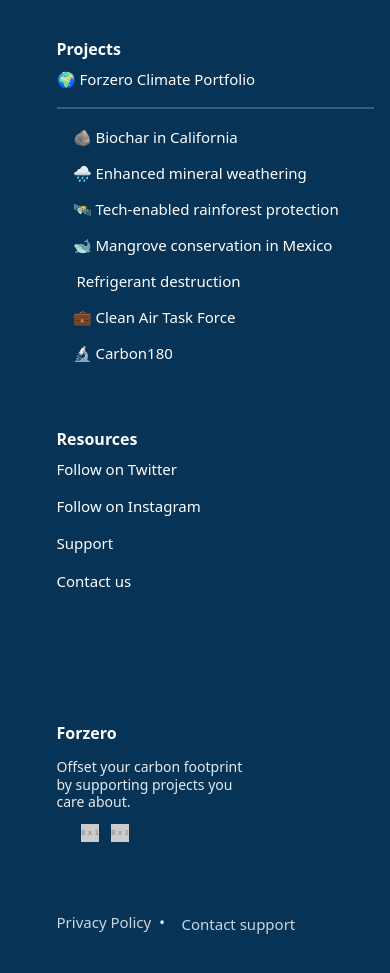
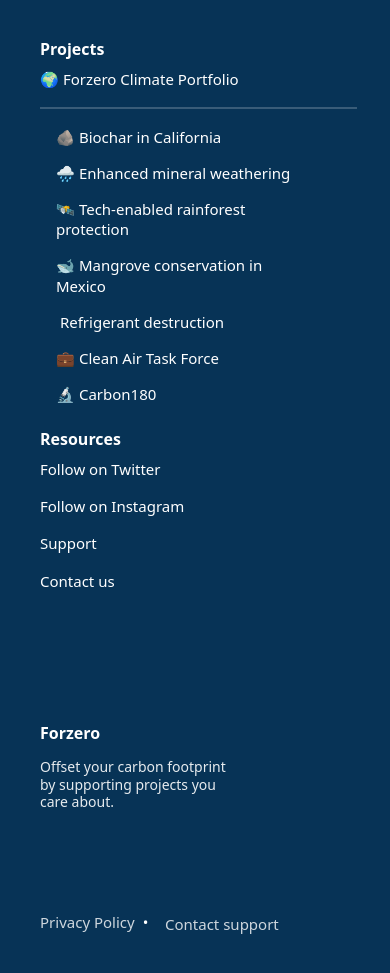
Before and after one commit to Atharv-02/for-zero-web, a React (Create React App) app: page /our-approach in a window 390 px wide. Shown: the part 5600-6573 px from the top of the page. Built offline with nearby package versions, Linux system fonts and the light colour scheme.

Commit message:
fixed footer

```diff
--- a/src/components/common/Footer.jsx
+++ b/src/components/common/Footer.jsx
@@ -173,10 +173,10 @@ const Footer = () => {
         </div>
       </div>
 
-      <div className='max-w-[320px] h-[959.75px] px-[21.50px] pt-3 pb-4 bg-for_zero_blue justify-center items-start sm:flex md:hidden'>
-        <div className='w-[320px] relative'>
+      <div className='max-w-[100vw] h-[959.75px] pt-3 pb-4 bg-for_zero_blue justify-center items-start sm:flex md:hidden'>
+        <div className='w-[310px] relative'>
           <div className='pb-[50px] left-0 top-[50px] absolute flex-col justify-start items-start gap-[50px] inline-flex'>
-            <div className='w-[387px] h-[339.38px] relative'>
+            <div className='w-[317px] h-[339.38px] relative'>
               <div className='left-0 top-0 absolute text-white text-base font-semibold'>
                 Projects
               </div>
@@ -185,8 +185,8 @@ const Footer = () => {
                   🌍 Forzero Climate Portfolio
                 </div>
               </div>
-              <div className='w-[317px] h-0.5 left-0 top-[69.42px] absolute opacity-20 border border-white' />
-              <div className='h-[251.94px] pl-4 pr-[104px] pt-0.5 pb-[3.42px] left-0 top-[87.42px] absolute flex-col justify-start items-start gap-[15.42px] inline-flex'>
+              <div className='w-full h-0.5 left-0 top-[69.42px] absolute opacity-20 border border-white' />
+              <div className='h-[251.94px] w-full pl-4 pr-[64px] pt-0.5 pb-[3.42px] left-0 top-[87.42px] absolute flex-col justify-start items-start gap-[15.42px] flex'>
                 <div className='text-white text-[15px] font-normal leading-snug'>
                   🪨 Biochar in California
                 </div>
@@ -210,7 +210,7 @@ const Footer = () => {
                 </div>
               </div>
             </div>
-            <div className='w-[387px] h-[244.53px] relative'>
+            <div className='w-[317px] h-[244.53px] relative'>
               <div className='left-0 top-0 absolute text-white text-base font-semibold'>
                 Resources
               </div>
@@ -270,12 +270,12 @@ const Footer = () => {
               </div>
             </div>
             */}
-            <div className='w-[387px] pr-[172px] justify-start items-start inline-flex'>
-              <div className='pr-[15px] pb-10 flex-col justify-start items-start gap-[13px] inline-flex'>
+            <div className='w-[317px] justify-start items-start flex'>
+              <div className='pr-[15px] pb-10 flex-col justify-start items-start gap-[13px] flex'>
                 <div className='text-white text-base font-semibold'>
                   Forzero
                 </div>
-                <div className='self-stretch pr-3.5 opacity-90 justify-start items-start inline-flex'>
+                <div className='self-stretch opacity-90 justify-start items-start inline-flex'>
                   <div className='text-white text-sm font-normal leading-tight'>
                     Offset your carbon footprint
                     <br />
@@ -284,7 +284,7 @@ const Footer = () => {
                     care about.
                   </div>
                 </div>
-                <div className='self-stretch pr-[90px] justify-start items-start gap-3 inline-flex'>
+                <div className='self-stretch justify-start items-start gap-3 inline-flex'>
                   <div className='pt-[2.06px] pb-1.5 justify-start items-start flex'>
                     <div className='h-[13.94px] justify-center items-start flex'>
                       <div className='h-[13.94px] px-[0.05px] justify-start items-start flex' />
@@ -296,16 +296,16 @@ const Footer = () => {
                     </div>
                   </div>
                   <div className='pb-1 justify-start items-start flex'>
-                    <img
+                    {/* <img
                       className='w-[18px] h-[18px] relative'
                       src='https://via.placeholder.com/18x18'
-                    />
+                    /> */}
                   </div>
                   <div className='pb-1 justify-start items-start flex'>
-                    <img
+                    {/* <img
                       className='w-[18px] h-[18px] relative'
                       src='https://via.placeholder.com/18x18'
-                    />
+                    /> */}
                   </div>
                 </div>
               </div>
```
